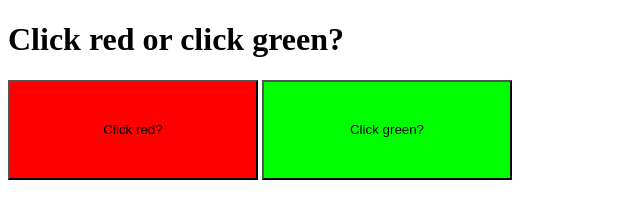
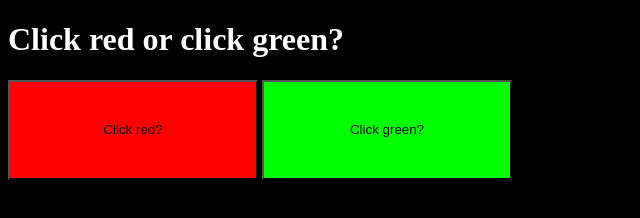
Before and after one commit to chamington/clickredorgreen, a plain HTML site: page index.html in a window 1280 px wide. Shown: the whole page, without its empty margins (0-640 px from the left). Drawn offline with Linux system fonts and the light colour scheme.

Commit message:
Some dumb kongregate color thing
Oi, this is so hard, I hope this pays off

```diff
--- a/index.html
+++ b/index.html
@@ -31,6 +31,12 @@ button{
 #green{
 	background-color:#00FF00;
 }
+body{
+	background-color:#000000;
+}
+h1{
+	color:#ffffff;
+}
 </style>
 </body>
 </html>
```
